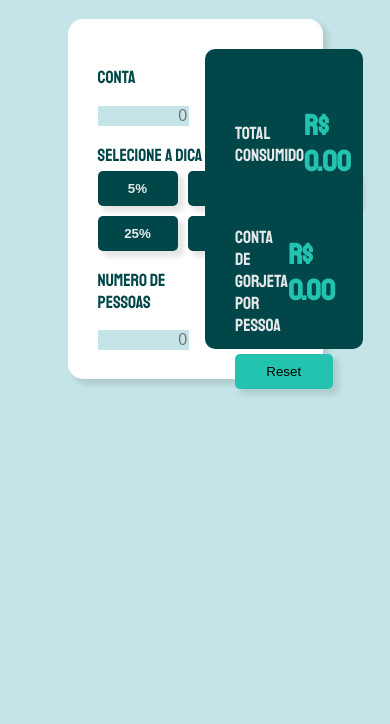
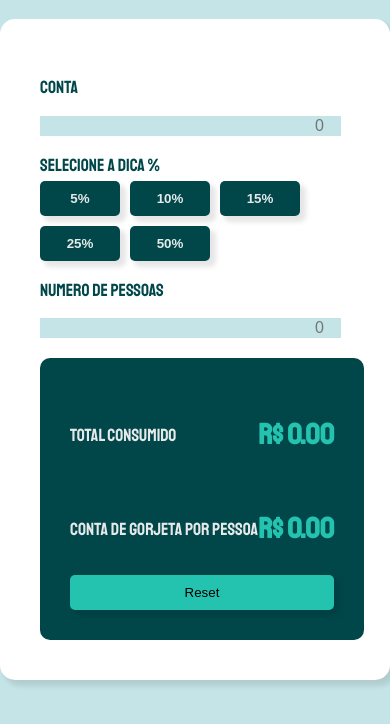
Before and after one commit to VitorMariano-hub/APP-Gorjetas, a plain HTML site: page index.html in a window 390 px wide. Shown: the part 64-788 px from the top of the page. Drawn offline with Linux system fonts and the light colour scheme.

Commit message:
aplicando responsividade

```diff
--- a/index.html
+++ b/index.html
@@ -22,7 +22,7 @@
         <div class="col-1">
           <div class="conta">
             <p>Conta</p>
-            <input id="total" class="inputs" type="text" placeholder="0" />
+            <input id="total" class="inputs" type="number" placeholder="0" />
           </div>
           <div class="tip">
             <p class="select">selecione a dica %</p>
@@ -34,7 +34,7 @@
           </div>
           <div class="people">
             <p>Numero de pessoas</p>
-            <input class="inputs" id="pessoa" type="text" placeholder="0" />
+            <input class="inputs" id="pessoa" type="number" placeholder="0" />
           </div>
         </div>
         <div class="col-2">
--- a/style.css
+++ b/style.css
@@ -112,3 +112,19 @@ p {
   text-align: right;
   width: 90%;
 }
+
+@media (max-width: 700px) {
+  .wrapper {
+    flex-direction: column;
+    max-width: 100%;
+    height: 100%;
+  }
+  .col-1 {
+    margin: 10px;
+    width: 100%;
+  }
+  .col-2 {
+    width: 80%;
+    margin: 10px;
+  }
+}
```
